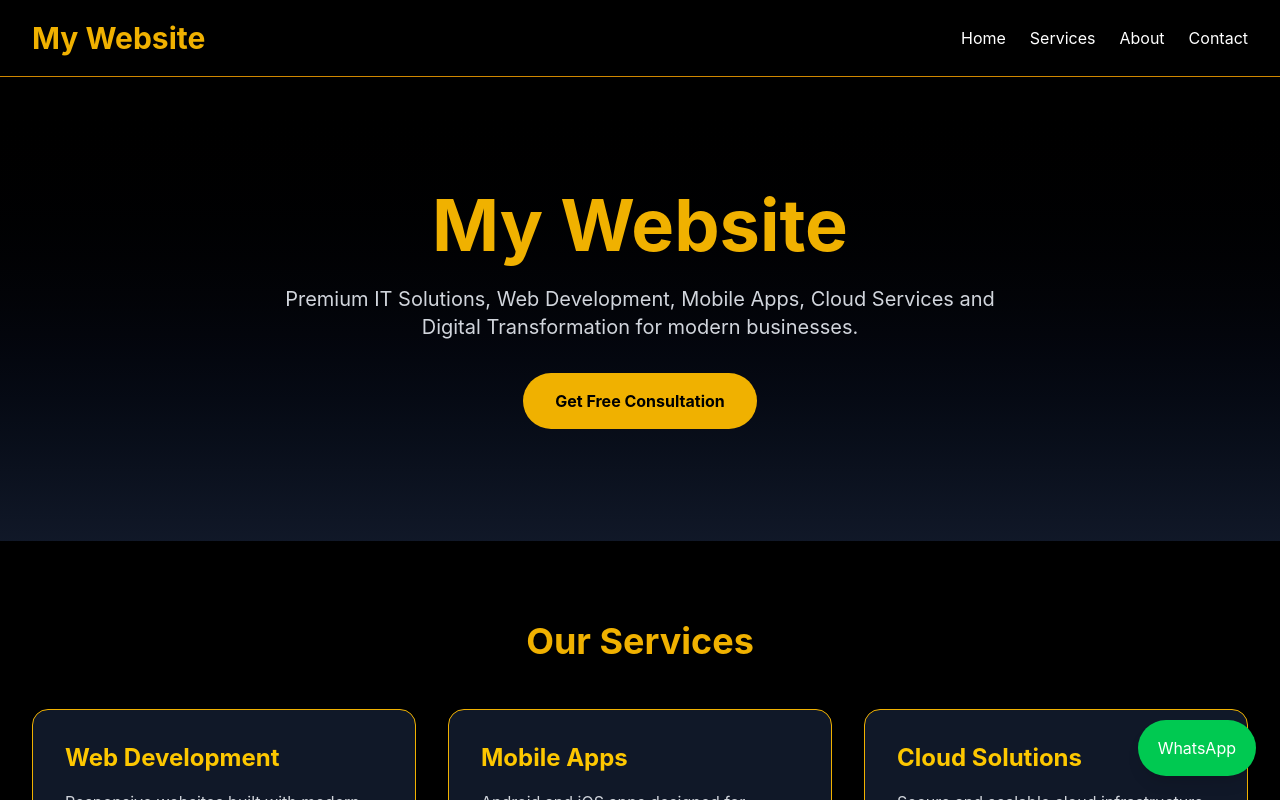
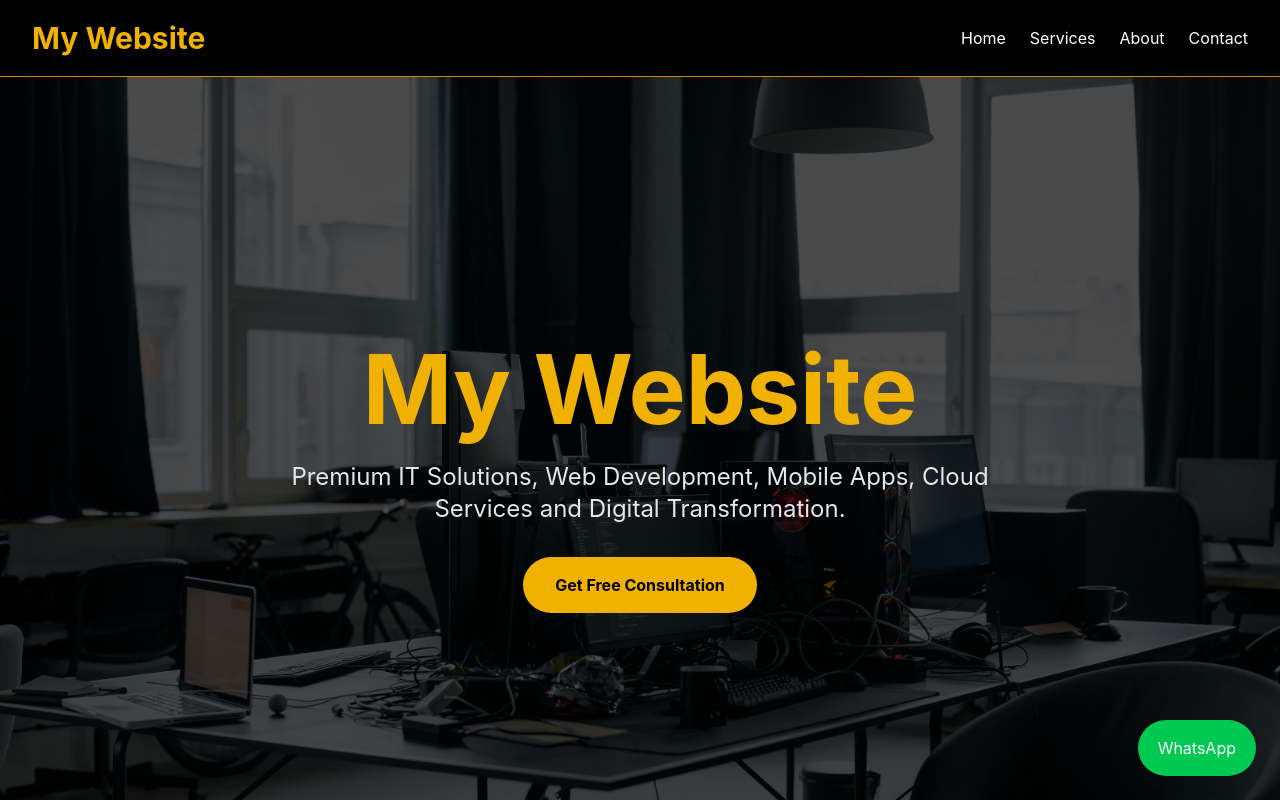
Before and after one commit to Tabassum2276/my-website, a React (Vite) app: page / in a window 1280 px wide. Shown: the top 800 px of the page. Built offline with nearby package versions, Linux system fonts and the light colour scheme.

Commit message:
Added premium hero image

```diff
--- a/src/App.jsx
+++ b/src/App.jsx
@@ -1,3 +1,6 @@
+
+import hero from "./assets/hero.jpg";
+
 function App() {
   return (
     <div className="bg-black text-white min-h-screen">
@@ -19,20 +22,29 @@ function App() {
       {/* Hero */}
       <section
         id="home"
-        className="text-center py-28 px-6 bg-gradient-to-b from-black to-gray-900"
+        className="relative h-screen flex items-center justify-center text-center"
+        style={{
+          backgroundImage: `url(${hero})`,
+          backgroundSize: "cover",
+          backgroundPosition: "center",
+        }}
       >
-        <h1 className="text-6xl md:text-7xl font-bold text-yellow-500 mb-6">
+        <div className="absolute inset-0 bg-black/70"></div>
+
+        <div className="relative z-10 px-6">
+          <h1 className="text-6xl md:text-8xl font-bold text-yellow-500 mb-6">
             My Website
           </h1>
 
-        <p className="text-xl max-w-3xl mx-auto text-gray-300">
+          <p className="text-xl md:text-2xl max-w-3xl mx-auto text-gray-200">
             Premium IT Solutions, Web Development, Mobile Apps,
-          Cloud Services and Digital Transformation for modern businesses.
+            Cloud Services and Digital Transformation.
           </p>
 
           <button className="mt-8 bg-yellow-500 text-black px-8 py-4 rounded-full font-bold hover:scale-105 transition">
             Get Free Consultation
           </button>
+        </div>
       </section>
 
       {/* Services */}
```
Also changed, not shown: src/assets/hero.jpg (added). Lines whose indentation alone changed are shown as unchanged.
